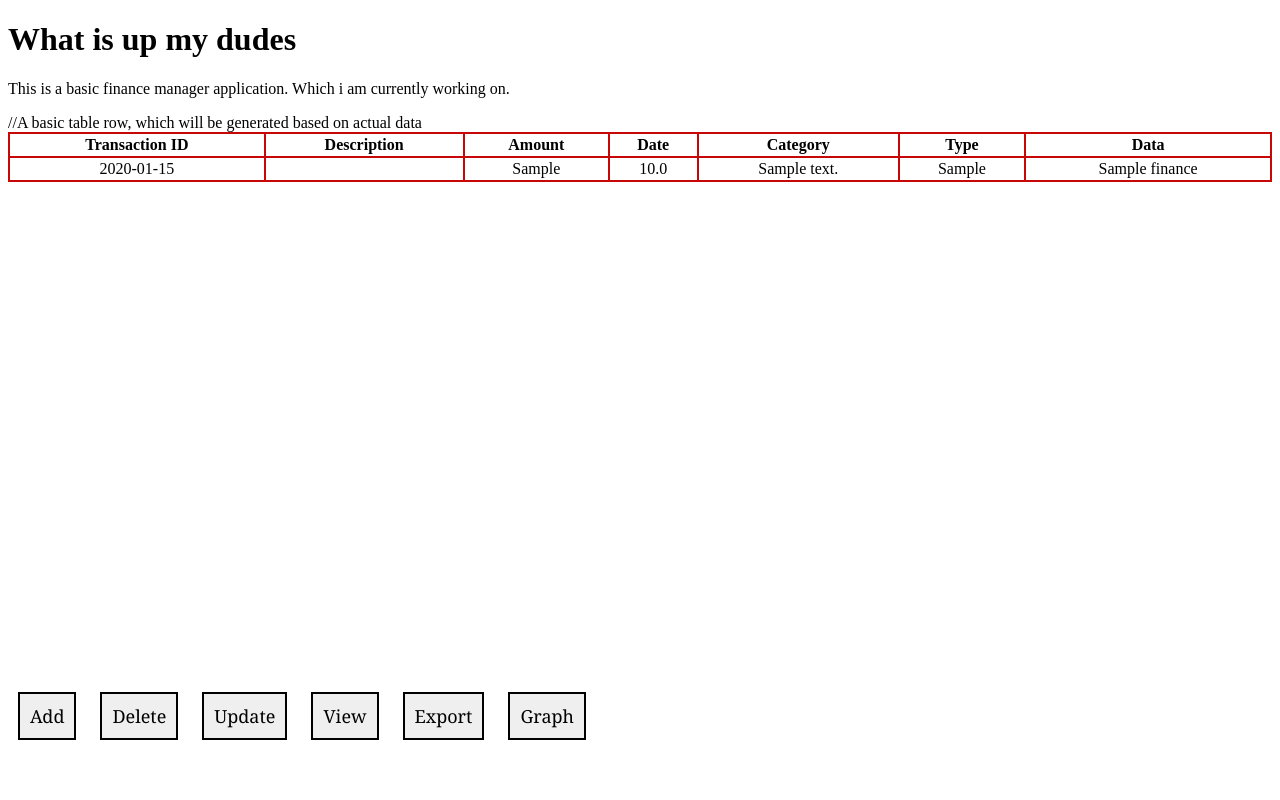
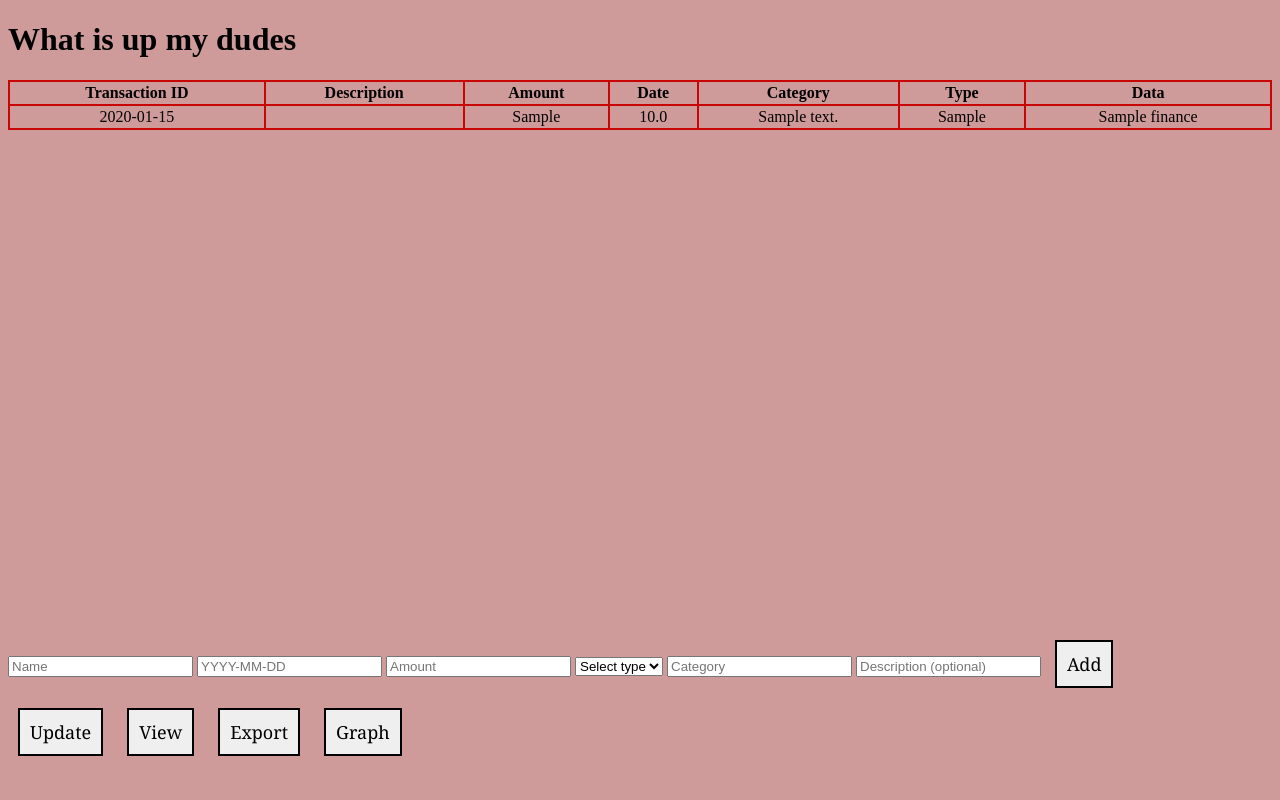
Before and after one commit to gurrajbains/FinanceProject, a Flask app: page / in a window 1280 px wide. Run offline with Flask 3, Linux system fonts and the light colour scheme; tables that the repository leaves empty hold one stand-in row (values such as "Sample post").

Commit message:
Added basic add functionality to 'Add button'

```diff
--- a/app.py
+++ b/app.py
@@ -1,4 +1,4 @@
-from flask import Flask, render_template, request, redirect, url_for
+from flask import Flask, app, render_template, request, redirect, url_for
 from database import init_db, add_transaction, get_all_transactions, return_HTML_table
 
 appp = Flask(__name__)
@@ -8,6 +8,19 @@ appp = Flask(__name__)
 def house():
     rows = get_all_transactions()
     return render_template('index.html', rows = rows)
+@appp.route("/add", methods=["POST"])
+def add():
+    name = request.form["name"].strip()
+    date = request.form["date"].strip()
+    amount = float(request.form["amount"])
+    ttype = request.form["ttype"].strip().lower()
+    category = request.form["category"].strip()
+    description = request.form.get("description", "").strip()
+
+    add_transaction(name, date, amount, ttype, category, description)
+
+    return redirect(url_for("house"))
+
 if(__name__ == '__main__'):
     init_db()
     appp.run(debug=True)
--- a/templates/index.html
+++ b/templates/index.html
@@ -8,7 +8,7 @@ table,th,td{
     padding:2px;
     border-collapse: collapse;
     text-align: center;
-    background-color: rgb(255, 255, 255);
+    background-color: rgb(207, 154, 154);
     margin-bottom:500px;
 }
 </style>
@@ -16,9 +16,10 @@ table,th,td{
 
 </head>
 
-<body>
+<body style="background-color: rgb(207, 154, 154);">
     <h1>What is up my dudes</h1>
-    <p> This is a basic finance manager application. Which i am currently working on.</p>
+
+
 <table border=5 frame=red rules=rows, width = 100% text-align = center>
     <tr style="border-bottom: 1px solid #ff0000;">
         <th> Transaction ID </th>
@@ -31,7 +32,6 @@ table,th,td{
     </tr>
     <tbody>
         <tr >
-        //A basic table row, which will be generated based on actual data
         {% for row in rows %}
         <td> {{row[1]}} </td>
         <td> {{row[6]}} </td>
@@ -57,13 +57,40 @@ button  {
     gap: 100px;
     cursor: pointer;
 } </style >
-    <button >Add </button>
-    <button>Delete </button>
-    <button>Update</button>
+<script>
+function update() {
+    <button>View</button>
+}
+</script><form action="/add" method="POST">
+  <input type="text" name="name" placeholder="Name" required>
+
+  <input type="text" name="date" placeholder="YYYY-MM-DD" required>
+
+  <input type="number" name="amount" step="0.01" placeholder="Amount" required>
+
+  <select name="ttype" required>
+    <option value="">Select type</option>
+    <option value="income">income</option>
+    <option value="expense">expense</option>
+  </select>
+
+  <input type="text" name="category" placeholder="Category" required>
+
+  <input type="text" name="description" placeholder="Description (optional)">
+
+    <button type="submit">Add</button>
+
+</form>
+    <button onclick="update()">Update</button>
     <button>View</button>
     <button>Export</button>
     <button>Graph</button>
 
 
+
+
+
+
+
 <body>
 <html>
```
